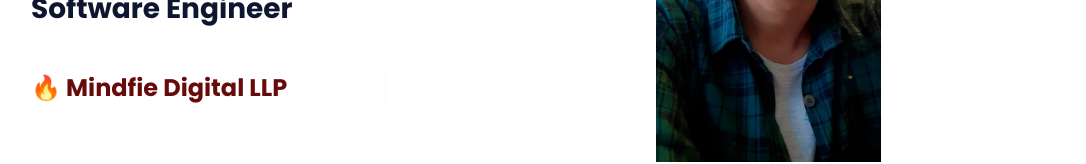
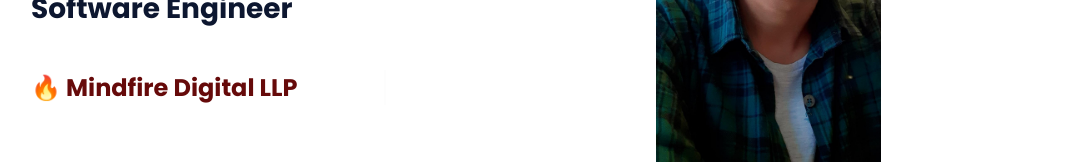
Before and after one commit to PrabhuRout007/portfolio, a plain HTML site: page index.html in a window 1280 px wide. Shown: the part 398-562 px from the top of the page, without its empty margins (97-1183 px from the left). Drawn offline with nearby package versions, Linux system fonts and the light colour scheme.

Commit message:
Update index.html

```diff
--- a/index.html
+++ b/index.html
@@ -41,7 +41,7 @@
             <section class="home bd-grid" id="home">
                 <div class="home__data">
                   <h1 class="home__title">Hi,<br>I am <span class="home__title-color">Prabhu Rout</span><br>Software Engineer</h1>
-                  <h1 class="midfire__title-color">&#128293; Mindfie Digital LLP</h1>
+                  <h1 class="midfire__title-color">&#128293; Mindfire Digital LLP</h1>
                 </div>
 
                 <div class="home__img">
```
